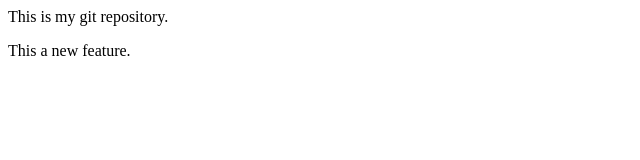
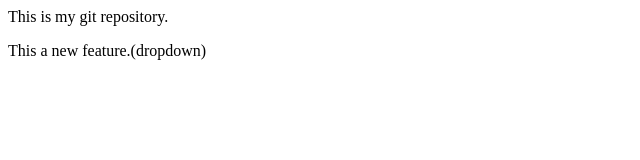
Before and after one commit to dawatamng90/localrepo, a plain HTML site: page index.html in a window 1280 px wide. Shown: the full height of the page, 0-640 px from the left. Drawn offline with Linux system fonts and the light colour scheme.

Commit message:
Add dropdown

```diff
--- a/index.html
+++ b/index.html
@@ -1,2 +1,2 @@
 <p>This is my git repository.</p>
-<p>This a new feature.</p>
+<p>This a new feature.(dropdown)</p>
```
